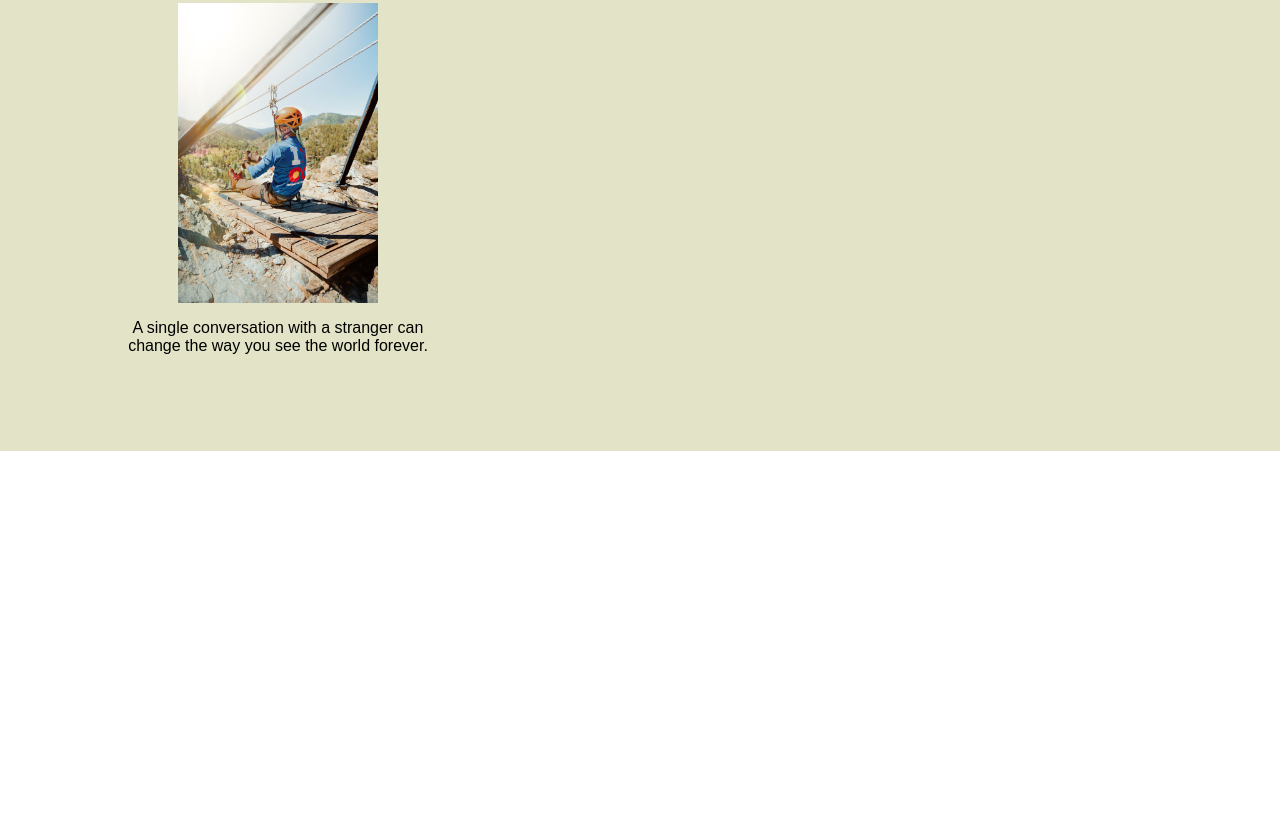
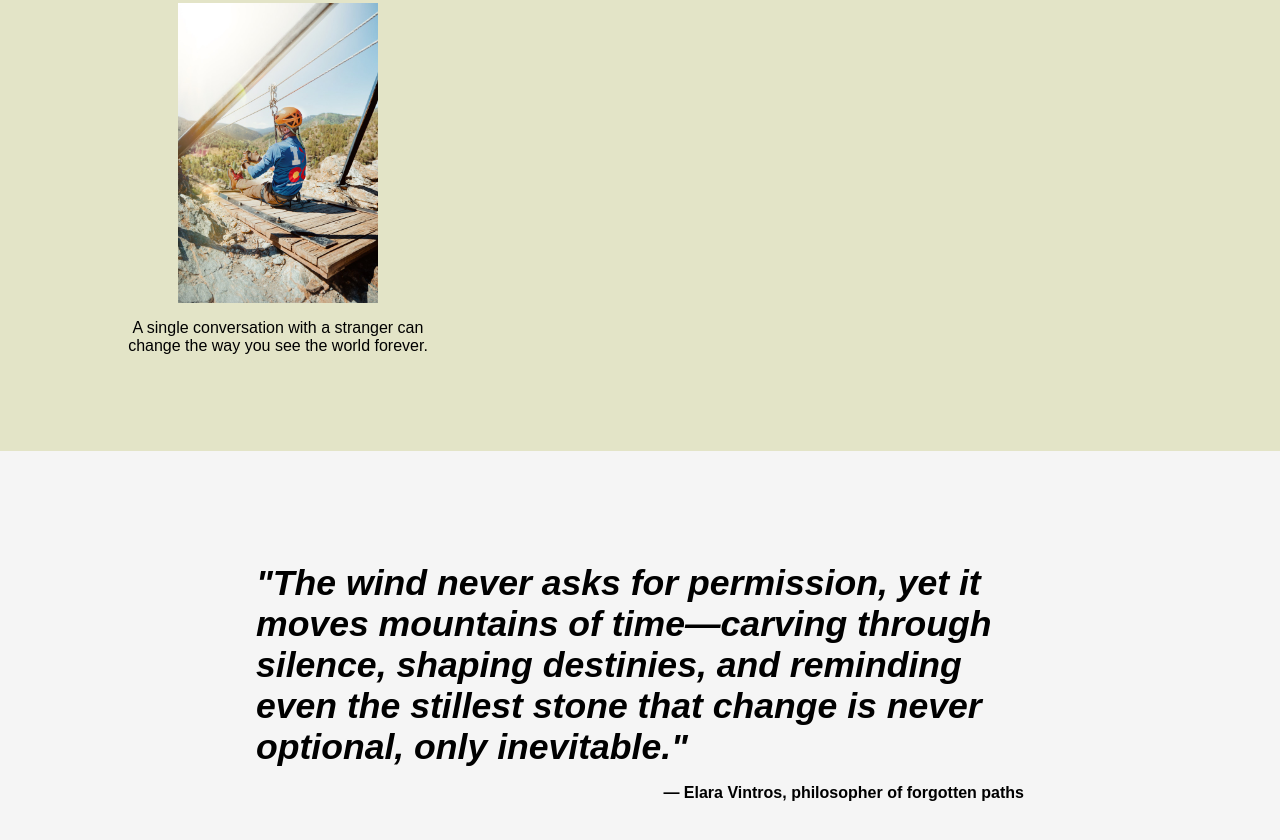
Before and after one commit to okayboboy/Project-Landing-Page, a plain HTML site: page index.html in a window 1280 px wide. Shown: the part 1252-2092 px from the top of the page. Before the commit the page ends 1735 px from the top, so only its background shows below. Drawn offline with Linux system fonts and the light colour scheme.

Commit message:
added Section 3 - quote

```diff
--- a/index.html
+++ b/index.html
@@ -46,7 +46,13 @@
             </div>
         </div>
     </section>
-    <section class="section-3"></section>
+    <section class="section-3">
+        <div class="quote-contain">
+            <div class="quote">"The wind never asks for permission, yet it moves mountains of time—carving through silence, shaping destinies, and reminding even the stillest stone that change is never optional, only inevitable."</div>
+            <div class="author">— Elara Vintros, philosopher of forgotten paths</div>
+        </div>
+
+    </section>
 
     <section class="footer"></section>
 </body>
--- a/style.css
+++ b/style.css
@@ -95,3 +95,32 @@ a { text-decoration: none; color: inherit;}
     /* flex: 0 1 300px; */
     text-align: center;
 }
+
+.section-3 {
+    background-color: whitesmoke;
+    padding-top: 12vh;
+    padding-bottom: 12vh;
+
+}
+
+.quote-contain{
+    display: flex;
+    flex-direction: column;
+    padding: 16px 10vw;
+    justify-content: flex-start;
+    align-items: center;
+    box-sizing: border-box;
+}
+
+.quote {
+    margin-bottom: 16px;
+    font-style: oblique;
+    font-size: 4ch;
+    text-align: left;
+    font-weight: 600;
+}
+
+.author{
+    align-self: flex-end;
+    font-weight: bold;
+}
```
